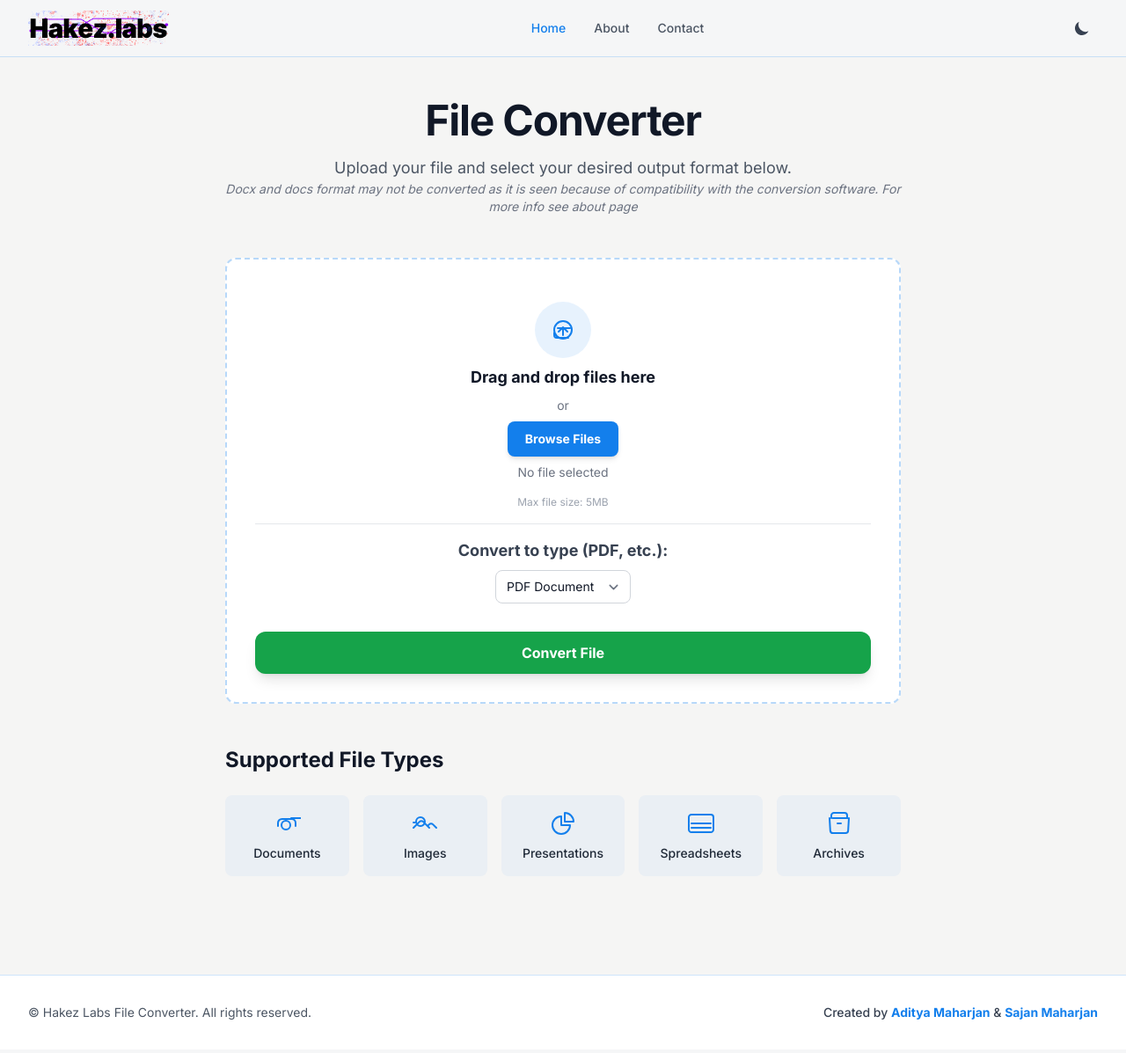
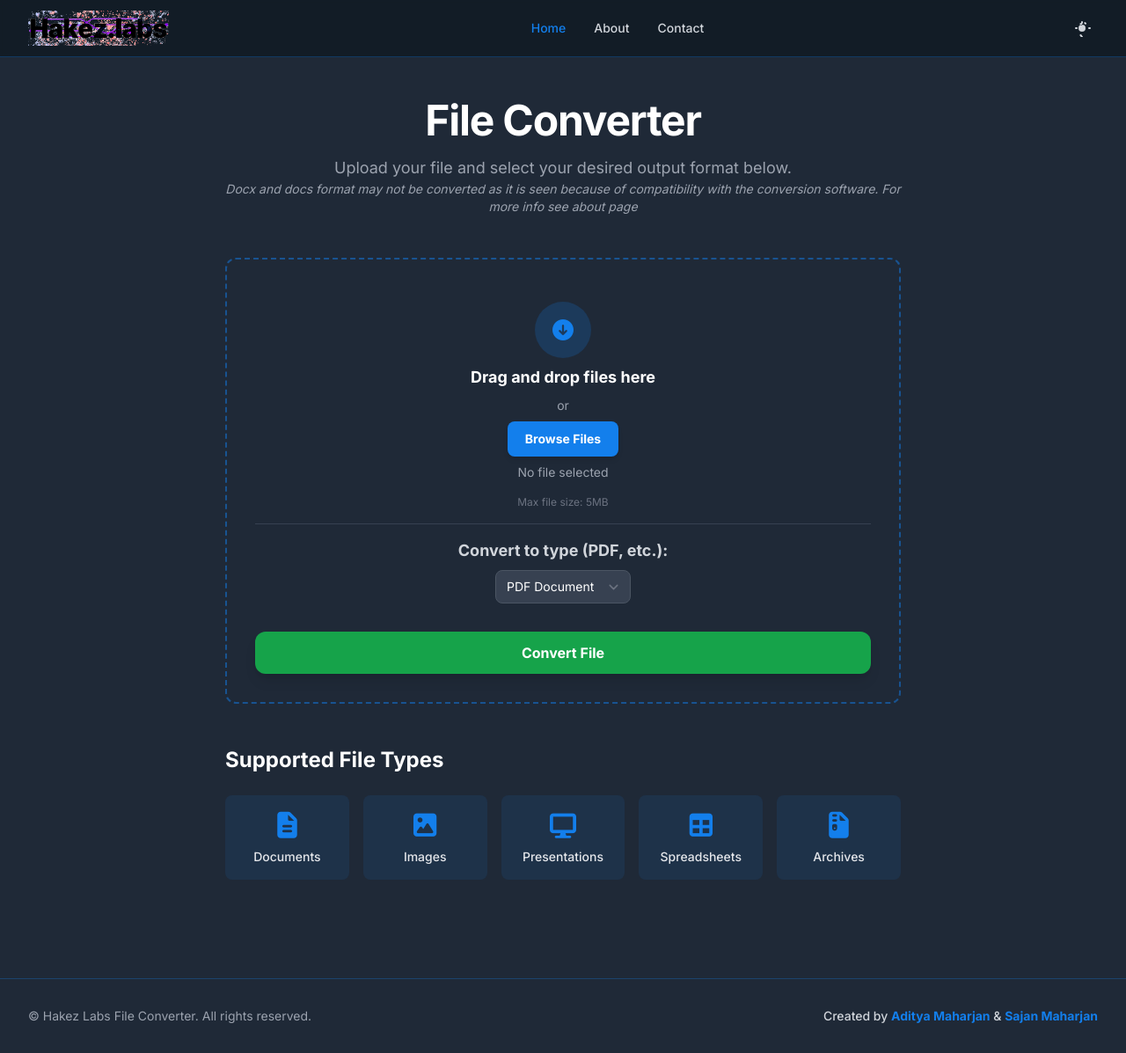
Before and after one commit to adityamaharjan/converter, a Django app: page /index/ in a window 1280 px wide. Shown: the whole page at 88% size. Before the commit the page ends 1159 px from the top, so only its background shows below. Run offline with Django 5.2, Linux system fonts and the light colour scheme; some libraries are stand-ins or nearby versions.

Commit message:
[ADD] icon from fontawesome

```diff
--- a/templates/base.html
+++ b/templates/base.html
@@ -1,12 +1,17 @@
 {% load static %}
 
 <!DOCTYPE html>
-<html lang="en">
+<html lang="en" class="dark">
 <head>
     <meta charset="UTF-8" />
     <title>{% block title %}A file converter by Hakez Labs{% endblock %}</title>
     <meta name="viewport" content="width=device-width, initial-scale=1.0">
     <!-- <link rel="stylesheet" href="{% static 'css/styles.css' %}"> -->
+
+    <link
+      rel="stylesheet"
+      href="https://site-assets.fontawesome.com/releases/v7.0.0/css/all.css"
+    />
 
      <!-- Tailwind CDN -->
     <script src="https://cdn.tailwindcss.com?plugins=forms"></script>
--- a/templates/index.html
+++ b/templates/index.html
@@ -18,23 +18,24 @@
                 Upload your file and select your desired output format below.
             </p>
             <p class="text-sm text-gray-500 dark:text-gray-400 mb-6 italic">
-                Docx and docs format may not be converted as it is seen because of compatibility with the conversion software. For more info see about page
+                Docx and docs format may not be converted as it is seen because of compatibility with the conversion
+                software. For more info see about page
             </p>
         </div>
 
         <div id="drop-zone"
             class="max-w-3xl mx-auto p-8 border-2 border-dashed border-primary/30 dark:border-primary/50 rounded-xl transition-all duration-300 group hover:border-primary bg-white dark:bg-gray-800 text-center cursor-pointer">
 
-            <form id="conversion-form" action="{% url 'convert' %}" method="post" enctype="multipart/form-data" class="space-y-4">
+            <form id="conversion-form" action="{% url 'convert' %}" method="post" enctype="multipart/form-data"
+                class="space-y-4">
                 {% csrf_token %}
 
                 {{ form.input_file }}
 
                 <div class="flex flex-col items-center justify-center space-y-2">
-                    <div class="w-16 h-16 rounded-full bg-primary/10 dark:bg-primary/20 flex items-center justify-center">
-                        <svg class="h-8 w-8 text-primary" xmlns="http://www.w3.org/2000/svg" fill="none" viewBox="0 0 24 24" stroke-width="1.5" stroke="currentColor">
-                            <path stroke-linecap="round" stroke-linejoin="round" d="M12 16.5V9.75m0 0l3.75 3.75M12 9.75l-3.75 3.75M7.5 10.5h10.5m-1.5 8.25H6.75a2.25 2.25 0 01-2.25-2.25v-2.25m8.25 4.5h.008v.008h-.008v-.008zM12 19.5a7.5 7.5 0 100-15 7.5 7.5 0 000 15z" />
-                        </svg>
+                    <div
+                        class="w-16 h-16 rounded-full bg-primary/10 dark:bg-primary/20 flex items-center justify-center">
+                        <i class="fa-solid fa-circle-arrow-down text-primary text-2xl"></i>
                     </div>
                     <p class="text-lg font-semibold text-gray-900 dark:text-white">Drag and drop files here</p>
                     <p class="text-sm text-gray-500 dark:text-gray-400">or</p>
@@ -44,12 +45,15 @@
                         Browse Files
                     </label>
 
-                    <span id="file-name-display" class="text-sm text-gray-500 dark:text-gray-400 truncate max-w-xs">No file selected</span>
+                    <span id="file-name-display" class="text-sm text-gray-500 dark:text-gray-400 truncate max-w-xs">No
+                        file selected</span>
                     <p class="text-xs text-gray-400 dark:text-gray-500 pt-2">Max file size: 5MB</p>
                 </div>
 
                 <div class="space-y-2 pt-4 border-t border-gray-200 dark:border-gray-700 text-center">
-            <label for="{{ form.convert_to.id_for_label }}" class="block text-lg  font-semibold text-gray-700 dark:text-gray-300">Convert to type (PDF, etc.):</label>
+                    <label for="{{ form.convert_to.id_for_label }}"
+                        class="block text-lg  font-semibold text-gray-700 dark:text-gray-300">Convert to type (PDF,
+                        etc.):</label>
 
                     {% comment %}
                     Ensure your 'convert_to' field is styled with Tailwind classes:
@@ -75,43 +79,38 @@
             <h3 class="text-2xl font-bold text-gray-900 dark:text-white mb-6">Supported File Types</h3>
             <div class="grid grid-cols-2 md:grid-cols-3 lg:grid-cols-5 gap-4">
 
-                <div class="flex flex-col items-center justify-center p-4 bg-primary/5 dark:bg-primary/10 rounded-lg text-center">
-                    <svg class="h-8 w-8 mb-2 text-primary" xmlns="http://www.w3.org/2000/svg" fill="none" viewBox="0 0 24 24" stroke-width="1.5" stroke="currentColor">
-                        <path stroke-linecap="round" stroke-linejoin="round" d="M19.5 14.25v-2.625a3.375 3.375 0 00-3.375-3.375h-8.25a3.375 3.375 0 00-3.375 3.375v2.625m11.25-6.75h9m-9.75 6a3.75 3.75 0 11-7.5 0 3.75 3.75 0 017.5 0z" />
-                    </svg>
+                <div
+                    class="flex flex-col items-center justify-center p-4 bg-primary/5 dark:bg-primary/10 rounded-lg text-center">
+                    <i class="fa-solid fa-file-lines text-primary text-3xl mb-2"></i>
                     <p class="text-sm font-medium text-gray-800 dark:text-gray-200">Documents</p>
                 </div>
 
-                <div class="flex flex-col items-center justify-center p-4 bg-primary/5 dark:bg-primary/10 rounded-lg text-center">
-                    <svg class="h-8 w-8 mb-2 text-primary" xmlns="http://www.w3.org/2000/svg" fill="none" viewBox="0 0 24 24" stroke-width="1.5" stroke="currentColor">
-                        <path stroke-linecap="round" stroke-linejoin="round" d="M2.25 15.75l5.159-5.159a2.25 2.25 0 013.182 0l5.159 5.159m-1.5-1.5l1.409-1.409a2.25 2.25 0 013.182 0l2.909 2.909m-18.525-4.5h.008v.008H2.25v-.008zM12 10.5a3.75 3.75 0 11-7.5 0 3.75 3.75 0 017.5 0z" />
-                    </svg>
+                <div
+                    class="flex flex-col items-center justify-center p-4 bg-primary/5 dark:bg-primary/10 rounded-lg text-center">
+                    <i class="fa-solid fa-image text-primary text-3xl mb-2"></i>
                     <p class="text-sm font-medium text-gray-800 dark:text-gray-200">Images</p>
                 </div>
 
-                <div class="flex flex-col items-center justify-center p-4 bg-primary/5 dark:bg-primary/10 rounded-lg text-center">
-                    <svg class="h-8 w-8 mb-2 text-primary" xmlns="http://www.w3.org/2000/svg" fill="none" viewBox="0 0 24 24" stroke-width="1.5" stroke="currentColor">
-                        <path stroke-linecap="round" stroke-linejoin="round" d="M10.5 6a7.5 7.5 0 107.5 7.5h-7.5V6z" />
-                        <path stroke-linecap="round" stroke-linejoin="round" d="M13.5 10.5H21A7.5 7.5 0 0013.5 3v7.5z" />
-                    </svg>
+                <div
+                    class="flex flex-col items-center justify-center p-4 bg-primary/5 dark:bg-primary/10 rounded-lg text-center">
+                    <i class="fa-solid fa-display text-primary text-3xl mb-2"></i>
                     <p class="text-sm font-medium text-gray-800 dark:text-gray-200">Presentations</p>
                 </div>
 
-                <div class="flex flex-col items-center justify-center p-4 bg-primary/5 dark:bg-primary/10 rounded-lg text-center">
-                    <svg class="h-8 w-8 mb-2 text-primary" xmlns="http://www.w3.org/2000/svg" fill="none" viewBox="0 0 24 24" stroke-width="1.5" stroke="currentColor">
-                        <path stroke-linecap="round" stroke-linejoin="round" d="M3.75 12h16.5m-16.5 3.75h16.5M3.75 19.5h16.5A2.25 2.25 0 0022.5 17.25V6.75A2.25 2.25 0 0020.25 4.5H3.75A2.25 2.25 0 001.5 6.75v10.5A2.25 2.25 0 003.75 19.5z" />
-                    </svg>
+                <div
+                    class="flex flex-col items-center justify-center p-4 bg-primary/5 dark:bg-primary/10 rounded-lg text-center">
+                    <i class="fa-solid fa-table text-primary text-3xl mb-2"></i>
                     <p class="text-sm font-medium text-gray-800 dark:text-gray-200">Spreadsheets</p>
                 </div>
 
-                <div class="flex flex-col items-center justify-center p-4 bg-primary/5 dark:bg-primary/10 rounded-lg text-center">
-                    <svg class="h-8 w-8 mb-2 text-primary" xmlns="http://www.w3.org/2000/svg" fill="none" viewBox="0 0 24 24" stroke-width="1.5" stroke="currentColor">
-                        <path stroke-linecap="round" stroke-linejoin="round" d="M20.25 7.5l-.625 10.5A2.25 2.25 0 0117.375 20.25H6.625a2.25 2.25 0 01-2.249-1.875L3.75 7.5m2.75 0h12.75M5.25 7.5V5.25A2.25 2.25 0 017.5 3h9A2.25 2.25 0 0118.75 5.25V7.5M10.5 12h3" />
-                    </svg>
+                <div
+                    class="flex flex-col items-center justify-center p-4 bg-primary/5 dark:bg-primary/10 rounded-lg text-center">
+                    <i class="fa-solid fa-file-archive text-primary text-3xl mb-2"></i>
                     <p class="text-sm font-medium text-gray-800 dark:text-gray-200">Archives</p>
                 </div>
 
             </div>
+
         </div>
 
         <!-- <div class="mt-12 max-w-xl mx-auto">
@@ -140,7 +139,7 @@
 </main>
 
 <script>
-    document.addEventListener('DOMContentLoaded', function() {
+    document.addEventListener('DOMContentLoaded', function () {
         const fileInput = document.getElementById('{{ form.input_file.id_for_label }}');
         const fileNameDisplay = document.getElementById('file-name-display');
         const dropZone = document.getElementById('drop-zone');
@@ -160,7 +159,7 @@
             };
 
             // 2. Handle file selection via the "Browse" button
-            fileInput.addEventListener('change', function() {
+            fileInput.addEventListener('change', function () {
                 updateFileNameDisplay(this.files);
             });
 
```
Lines whose indentation alone changed are shown as unchanged.
